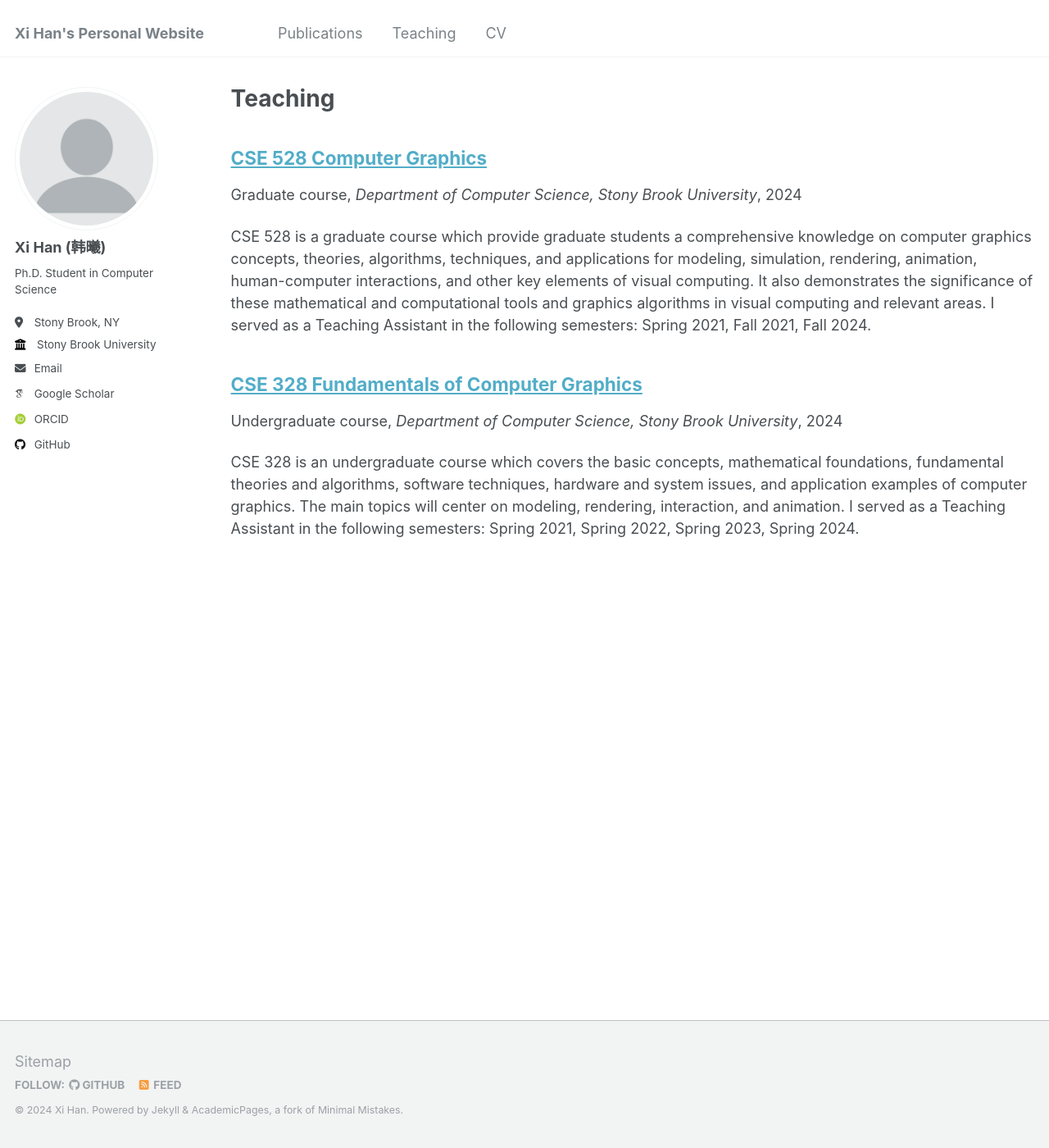
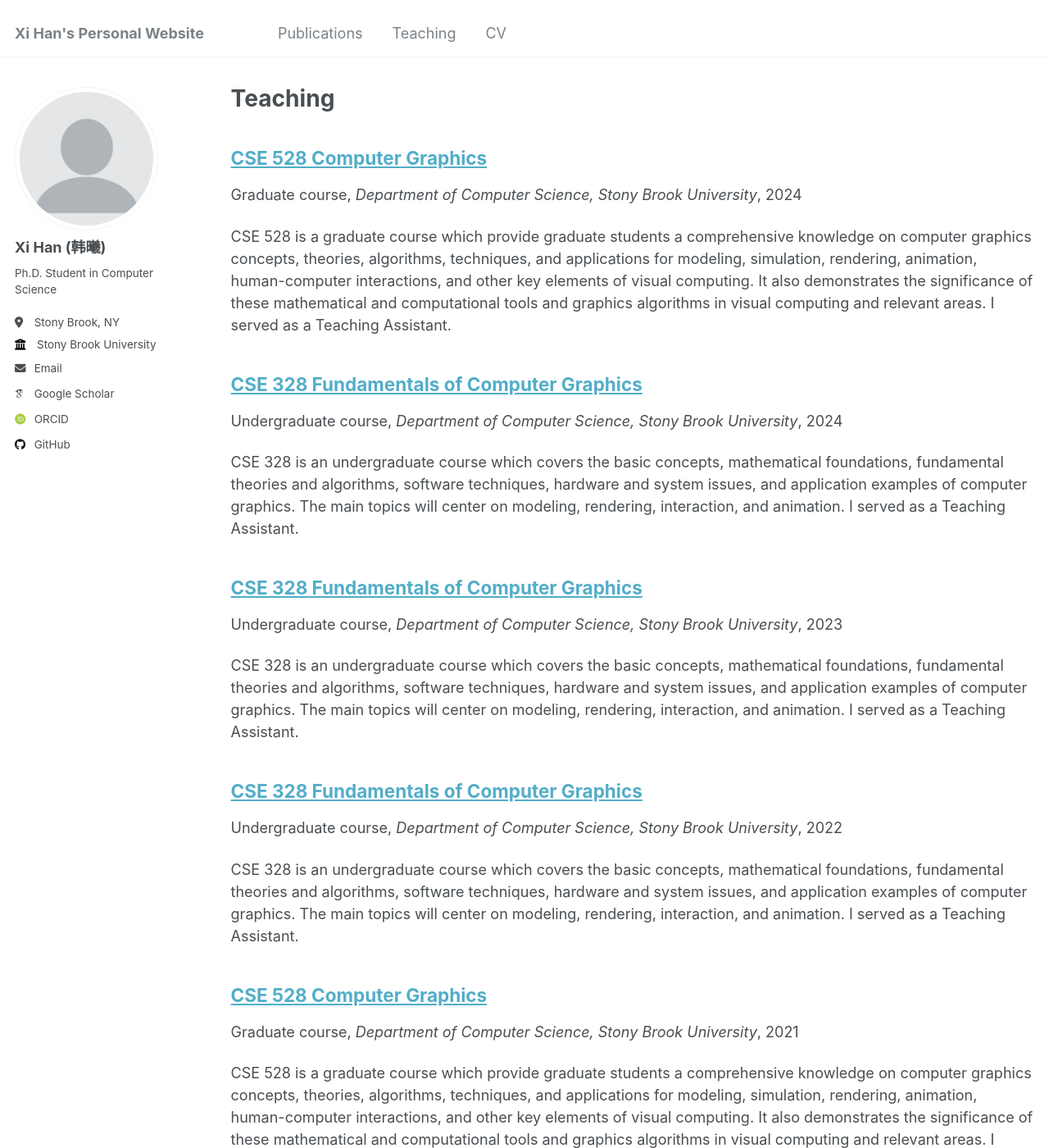
Before and after one commit to AXIHIXA/axihixa.github.io, a Jekyll site: the page built from _pages/teaching.html, in a window 1280 px wide and 1400 px high. Shown: the whole window at 82% size. Built offline with Jekyll 4.4.1, drawn with Linux system fonts in a browser that asks for light colours; some web fonts are replaced; some of the changed text lies outside the part shown.

Commit message:
Update Teaching

```diff
--- a/_teaching/cse-328.md
+++ b/_teaching/cse-328-2022-spring.md
@@ -4,11 +4,11 @@ collection: teaching
 type: "Undergraduate course"
 permalink: /teaching/cse-328
 venue: "Department of Computer Science, Stony Brook University"
-date: 2024-01-27
+date: 2022-02-01
 location: "Stony Brook, New York, United States"
 ---
 
-CSE 328 is an undergraduate course which covers the basic concepts, mathematical foundations, fundamental theories and algorithms, software techniques, hardware and system issues, and application examples of computer graphics. The main topics will center on modeling, rendering, interaction, and animation. I served as a Teaching Assistant in the following semesters: Spring 2021, Spring 2022, Spring 2023, Spring 2024.
+CSE 328 is an undergraduate course which covers the basic concepts, mathematical foundations, fundamental theories and algorithms, software techniques, hardware and system issues, and application examples of computer graphics. The main topics will center on modeling, rendering, interaction, and animation. I served as a Teaching Assistant.
 
 Apart from regular work as a Teaching Assistant (hosting office hours, grading assignments and exam papers, and hosting in-class recitations of exam results), I'm also offering three tutorials on OpenGL programming with C++/Python each semester. These tutorials are much appreciated by students taking the course.
 
--- /dev/null
+++ b/_teaching/cse-328-2024-spring.md
@@ -0,0 +1,19 @@
+---
+title: "CSE 328 Fundamentals of Computer Graphics"
+collection: teaching
+type: "Undergraduate course"
+permalink: /teaching/cse-328
+venue: "Department of Computer Science, Stony Brook University"
+date: 2024-02-01
+location: "Stony Brook, New York, United States"
+---
+
+CSE 328 is an undergraduate course which covers the basic concepts, mathematical foundations, fundamental theories and algorithms, software techniques, hardware and system issues, and application examples of computer graphics. The main topics will center on modeling, rendering, interaction, and animation. I served as a Teaching Assistant.
+
+Apart from regular work as a Teaching Assistant (hosting office hours, grading assignments and exam papers, and hosting in-class recitations of exam results), I'm also offering three tutorials on OpenGL programming with C++/Python each semester. These tutorials are much appreciated by students taking the course.
+
+I also helped the course instructor completely re-design (in Spring 2021) and maintain (in all succeeding semesters) the [course website](https://www3.cs.stonybrook.edu/~cse328/index.html). I also worked on refining the course policies with details, including submission policies, testing platforms, grading policies, etc. These efforts have made the course more formal than before.
+
+Furthermore, I'm offering program templates to students, and to offer students with comfortable and efficient office visits, I completed all programming assignments myself too (the templates are extracted by my own solutions). In principle, I'm keeping these program templates and sample solutions confidential. However, if you are interested in these materials with a fair reason, please don't hesitate to contact me.
+
+Please refer to my [TA Help Page](https://www3.cs.stonybrook.edu/~xihan1/courses/cse328/ta_help_page.html) for more details.
--- a/_teaching/cse-528.md
+++ b/_teaching/cse-528-2024-fall.md
@@ -8,7 +8,7 @@ date: 2024-08-26
 location: "Stony Brook, New York, United States"
 ---
 
-CSE 528 is a graduate course which provide graduate students a comprehensive knowledge on computer graphics concepts, theories, algorithms, techniques, and applications for modeling, simulation, rendering, animation, human-computer interactions, and other key elements of visual computing. It also demonstrates the significance of these mathematical and computational tools and graphics algorithms in visual computing and relevant areas. I served as a Teaching Assistant in the following semesters: Spring 2021, Fall 2021, Fall 2024.
+CSE 528 is a graduate course which provide graduate students a comprehensive knowledge on computer graphics concepts, theories, algorithms, techniques, and applications for modeling, simulation, rendering, animation, human-computer interactions, and other key elements of visual computing. It also demonstrates the significance of these mathematical and computational tools and graphics algorithms in visual computing and relevant areas. I served as a Teaching Assistant.
 
 Apart from regular work as a Teaching Assistant (hosting office hours, grading assignments and exam papers, and hosting in-class recitations of exam results), I'm also offering tutorials on OpenGL programming with C++/Python, as well as cutting-edge research topics involving my own research work and other concurrent works pertient to related topics. These tutorials are much appreciated by students taking the course.
 
```
Also changed, not shown: _teaching/cse-328-2021-spring.md (added, +19 -0 lines), _teaching/cse-328-2023-spring.md (added, +19 -0 lines), _teaching/cse-528-2021-fall.md (added, +19 -0 lines), _teaching/cse-528-2021-spring.md (added, +19 -0 lines).
